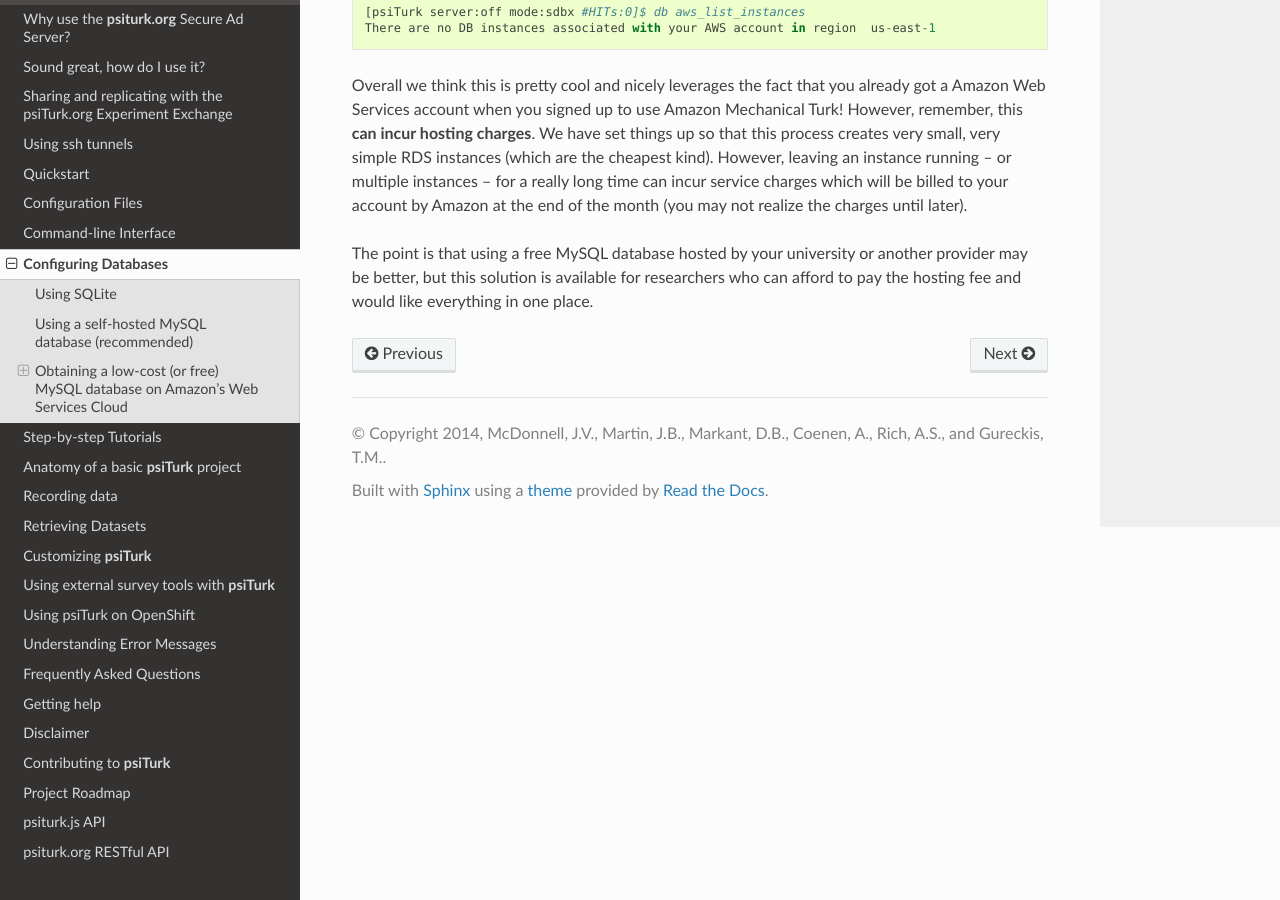
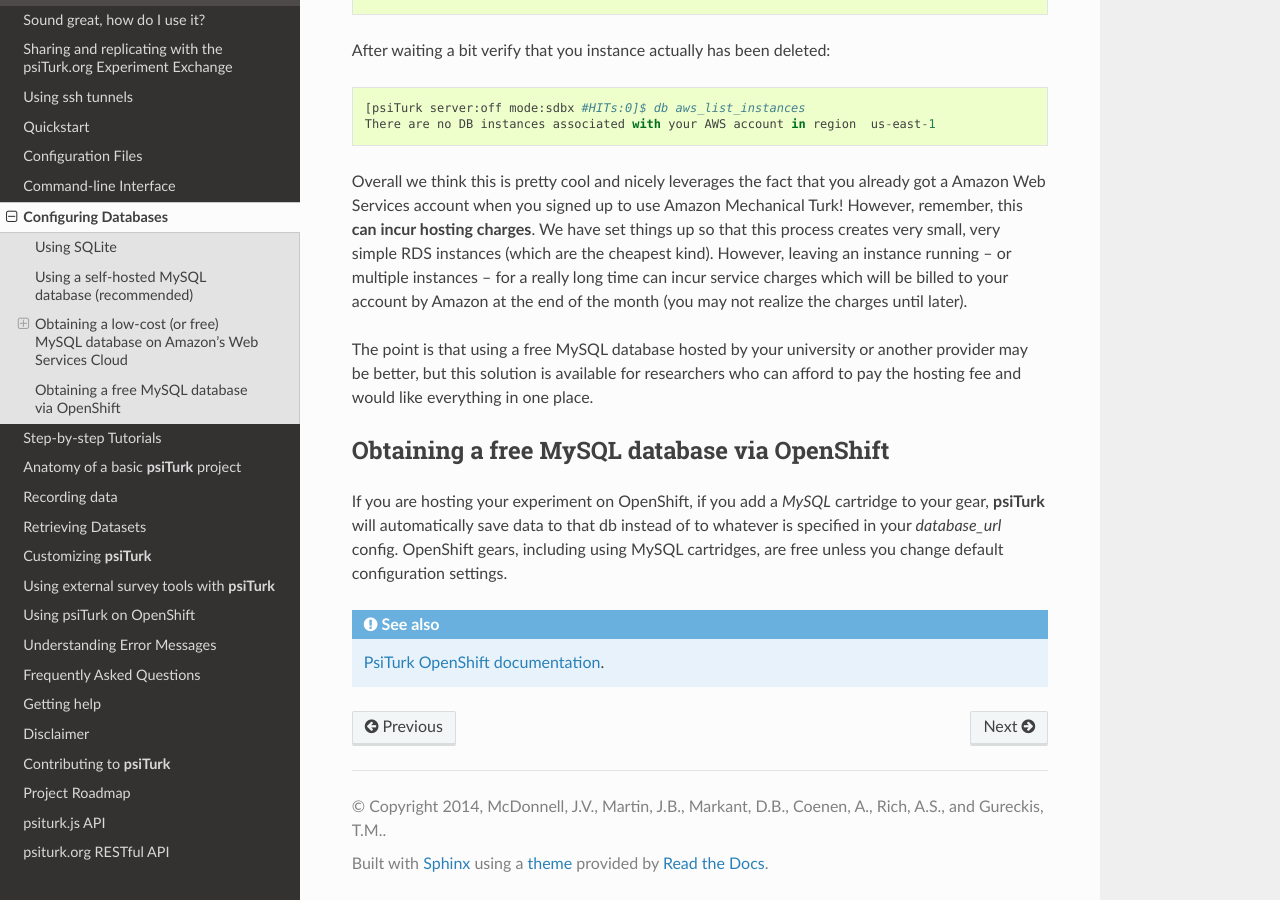
Before and after one commit to NYUCCL/psiTurk, a Sphinx documentation site: the page built from doc/configure_databases.rst, in a window 1280 px wide and 900 px high, scrolled down 8330 px. Built offline with Sphinx 7.4.7 and the Read the Docs theme 2.0.0, drawn with Linux system fonts in a browser that asks for light colours; some of the changed text lies outside the part shown.

Commit message:
changing the error message for RDS connections for IAM users (#232)
* changing the error message for RDS connections for IAM users

December 2015 AWS enabled IAM access control for Mturk. This commit
edits the error message to be DB-services specific. Right now it makes
users think that their credentials aren't good for anything, but
actually the message here is only triggered if RDB services can't be
accessed.

Other commits should maybe change other login messages too to be more
specific, but this is a start.

Sorry for the obscene length but at least the message is informative!

see [this group
thread](https://groups.google.com/forum/#!topic/psiturk/1nx8D-tsE74)

* simplied the error message, and shunted some of the documentation load for this to the docs. Also linked to a description of using IAM with psiturk.

* updating description for openshift and for the mysql description

```diff
--- a/doc/amt_setup.rst
+++ b/doc/amt_setup.rst
@@ -77,6 +77,11 @@
 The values of these keys need to be placed in your global ``~/.psiturkconfig`` file. The file is by default located in your home directory
 (see `Configuration files <configuration.html>`__ for more info)
 
+.. note::
+
+    If you are using IAM authentication, **psiTurk** requires that the *AmazonMechanicalTurkFullAccess* policy be added to the credentials it uses to connect to MTurk.
+    See `here <http://docs.aws.amazon.com/AWSMechTurk/latest/AWSMechanicalTurkGettingStartedGuide/SetUp.html#create-iam-user-or-role>`__ for how to set up an IAM user.
+
 Creating an AMT Requester account
 ----------------------------------
 
--- a/doc/configure_databases.rst
+++ b/doc/configure_databases.rst
@@ -159,9 +159,13 @@
 
 .. note::
 
-	Of course, you must have valid AWS credentials to use this system.  See
-	`Getting setup with Amazon Mechanical Turk <amt_setup.html>`__ and
-	`Global configuration file <configuration.html#global-configuration-file>`__.
+    Of course, you must have valid AWS credentials to use this system.  See
+    `Getting setup with Amazon Mechanical Turk <amt_setup.html>`__ and
+    `Global configuration file <configuration.html#global-configuration-file>`__.
+
+    If you are using psiturk with an IAM user, and if you want to use AWS RDB services via psiturk,
+    add the *AmazonRDSFullAccess* AWS policy or an equivalent custom policy to your IAM user.
+    See AWS docs `here <http://docs.aws.amazon.com/AmazonRDS/latest/UserGuide/UsingWithRDS.IAM.AccessControl.IdentityBased.html#UsingWithRDS.IAM.AccessControl.ManagedPolicies>`__.
 
 
 AWS Regions
@@ -376,3 +380,14 @@
 The point is that using a free MySQL database hosted by your university or another
 provider may be better, but this solution is available for researchers who can
 afford to pay the hosting fee and would like everything in one place.
+
+Obtaining a free MySQL database via OpenShift
+-------------------------------------------------------
+
+If you are hosting your experiment on OpenShift, if you add a `MySQL` cartridge to your gear, **psiTurk** will automatically
+save data to that db instead of to whatever is specified in your `database_url` config. OpenShift gears, including using MySQL
+cartridges, are free unless you change default configuration settings.
+
+.. seealso ::
+
+    `PsiTurk OpenShift documentation <openshift.html>`__.
--- a/doc/openshift.rst
+++ b/doc/openshift.rst
@@ -1,6 +1,10 @@
 Using psiTurk on OpenShift
 ===================
 
+.. note::
+
+    Consider trying the `OpenShift PsiTurk cartridge <https://github.com/deargle/openshift-psiturk-cartridge>`__. It involves less configuration, and you automatically
+    get an nginx server in front of psiturk.
 
 Get an OpenShift account
 --------------------------
```
Also changed, not shown: 1 other file.
